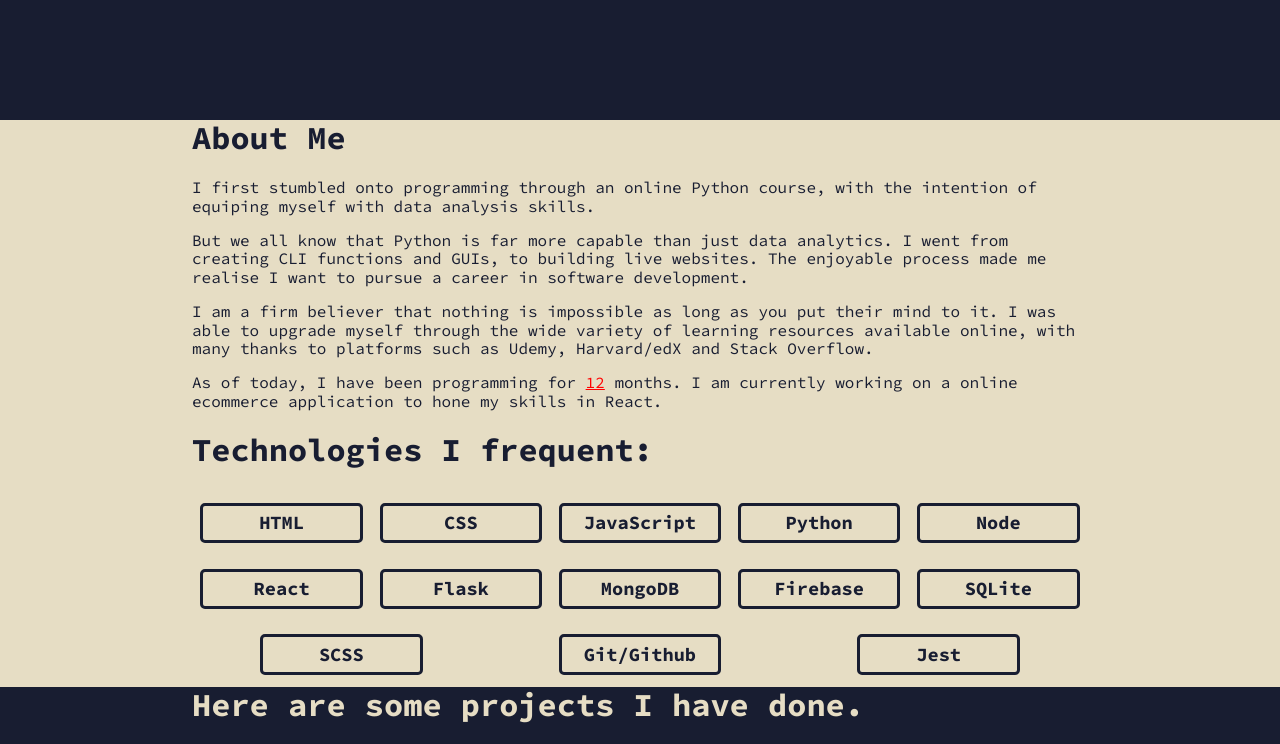
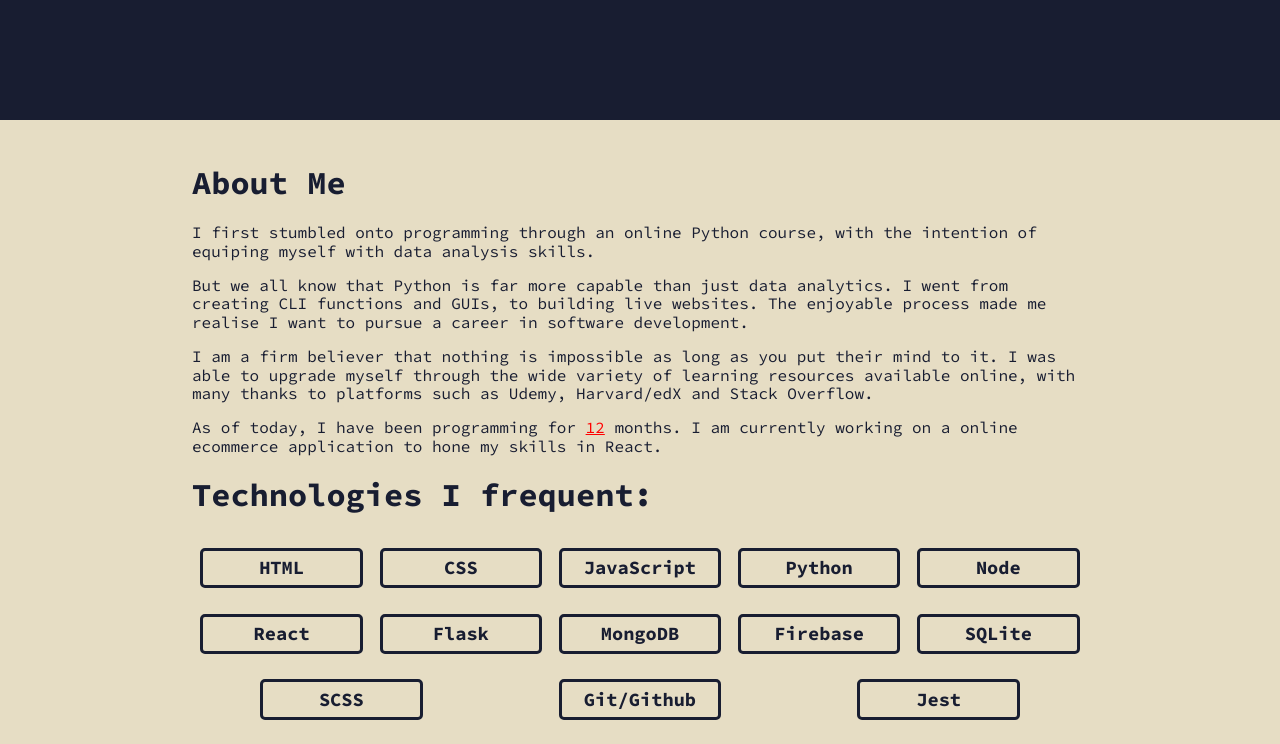
Before and after one commit to salmonsashimi/my-site, a React (Create React App) app: page / in a window 1280 px wide. Shown: the part 680-1424 px from the top of the page. Built offline with nearby package versions, Linux system fonts and the light colour scheme.

Commit message:
added containter for content

```diff
--- a/src/styles/App.css
+++ b/src/styles/App.css
@@ -18,4 +18,9 @@ body {
         padding: 0 15%;
         text-align: left;
     }
+
+    .container-content {
+        padding-top: 45px;
+        padding-bottom: 45px;
+    }
 }
```
